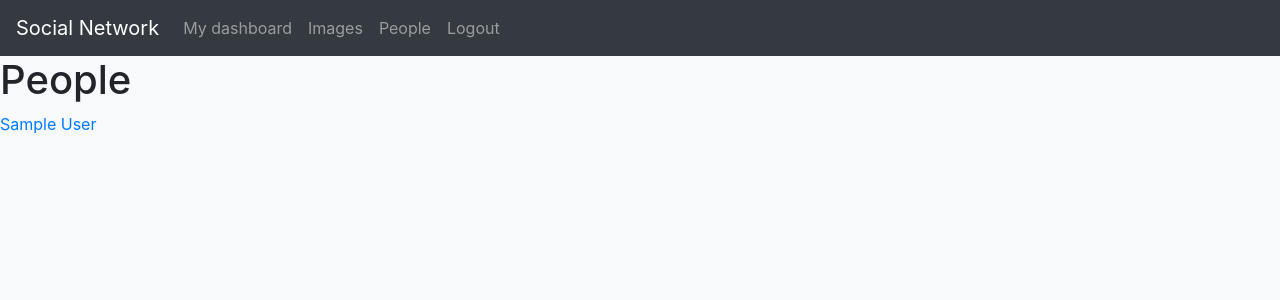
After one commit to ivanovyeight/social-network, a Django app: page /users/ in a window 1280 px wide. The commit adds this page. Shown: the top 300 px of the page. Run offline with Django 3.2, Linux system fonts and the light colour scheme; the visitor is signed in with stand-in values (Sample User, id 1); data comes from the database, SQL or seed files in the repository; some libraries are stand-ins or nearby versions.

Commit message:
Added templates for user list and detail

```diff
--- a/account/urls.py
+++ b/account/urls.py
@@ -4,6 +4,9 @@ from . import views
 
 urlpatterns = [
     path('', views.dashboard, name='dashboard'),
+
+    path('users/', views.user_list, name='user_list'),
+    path('users/<username>/', views.user_detail, name='user_detail'),
 
     # path('login/', views.user_login, name='login'),
     path('login/', auth_views.LoginView.as_view(), name='login'),
--- a/account/views.py
+++ b/account/views.py
@@ -15,13 +15,15 @@ def dashboard(request):
 def user_list(request):
     """ Список всех активных пользователей. """
     users = User.objects.filter(is_active=True)
-    return render(request, '', {'section': 'people', 'users': users})
+    return render(request, 'account/user/list.html',
+                  {'section': 'people', 'users': users})
 
 
 @login_required
 def user_detail(request, username):
     user = get_object_or_404(User, username=username, is_active=True)
-    return render(request, '', {'section': 'people', 'user': user})
+    return render(request, 'account/user/detail.html',
+                  {'section': 'people', 'user': user})
 
 
 def register(request):
--- a/config/settings.py
+++ b/config/settings.py
@@ -16,7 +16,6 @@ import os
 # Build paths inside the project like this: BASE_DIR / 'subdir'.
 BASE_DIR = Path(__file__).resolve().parent.parent
 
-
 # Quick-start development settings - unsuitable for production
 # See https://docs.djangoproject.com/en/3.1/howto/deployment/checklist/
 
@@ -28,19 +27,21 @@ DEBUG = True
 
 ALLOWED_HOSTS = ['*']
 
-
 # Application definition
-
 INSTALLED_APPS = [
-    'account.apps.AccountConfig',
     'django.contrib.admin',
     'django.contrib.auth',
     'django.contrib.contenttypes',
     'django.contrib.sessions',
     'django.contrib.messages',
     'django.contrib.staticfiles',
+]
 
-    'images',
+# Сторонние приложения
+INSTALLED_APPS += [
+    'account.apps.AccountConfig',
+    'images.apps.ImagesConfig',
+    'sorl.thumbnail',
 ]
 
 MIDDLEWARE = [
@@ -73,7 +74,6 @@ TEMPLATES = [
 
 WSGI_APPLICATION = 'config.wsgi.application'
 
-
 # Database
 # https://docs.djangoproject.com/en/3.1/ref/settings/#databases
 
@@ -83,7 +83,6 @@ DATABASES = {
         'NAME': BASE_DIR / 'db.sqlite3',
     }
 }
-
 
 # Password validation
 # https://docs.djangoproject.com/en/3.1/ref/settings/#auth-password-validators
@@ -103,7 +102,6 @@ AUTH_PASSWORD_VALIDATORS = [
     },
 ]
 
-
 # Internationalization
 # https://docs.djangoproject.com/en/3.1/topics/i18n/
 
@@ -117,17 +115,23 @@ USE_L10N = True
 
 USE_TZ = True
 
-
 # Static files (CSS, JavaScript, Images)
 # https://docs.djangoproject.com/en/3.1/howto/static-files/
 STATIC_URL = '/static/'
+
+MEDIA_URL = '/media/'
+MEDIA_ROOT = os.path.join(BASE_DIR, 'media/')
 
 LOGIN_REDIRECT_URL = 'dashboard'
 LOGIN_URL = 'login'
 LOGOUT_URL = 'logout'
 
-MEDIA_URL = '/media/'
-MEDIA_ROOT = os.path.join(BASE_DIR, 'media/')
+from django.urls import reverse_lazy
+ABSOLUTE_URL_OVERRIDES = {
+    'auth.user': lambda u: reverse_lazy('user_detail', args=[u.username])
+}
 
+# Включить, если проблема с отображением превью картинок
+# THUMBNAIL_DEBUG = True
 
 EMAIL_BACKEND = 'django.core.mail.backends.console.EmailBackend'
--- a/requirements.txt
+++ b/requirements.txt
@@ -2,4 +2,5 @@ asgiref==3.3.1
 Django==3.1.7
 Pillow==8.1.0
 pytz==2021.1
+sorl-thumbnail==12.7.0
 sqlparse==0.4.1
--- /dev/null
+++ b/templates/account/user/list.html
@@ -0,0 +1,26 @@
+{% extends 'base.html' %}
+{% load thumbnail %}
+
+{% block title %}
+    People
+{% endblock %}
+
+{% block content %}
+    <h1>People</h1>
+    <div id="people-list">
+        {% for user in users %}
+            <div class="user">
+                <a href="{{ user.get_absolute_url }}">
+                    {% thumbnail user.profile.photo  '180x180' crop='100%' as im %}
+                        <img src="{{ im.url }}">
+                    {% endthumbnail %}
+                </a>
+            </div>
+            <div class="info">
+                <a href="{{ user.get_absolute_url }}" class="title">
+                    {{ user.get_full_name }}
+                </a>
+            </div>
+        {% endfor %}
+    </div>
+{% endblock %}
--- a/templates/base.html
+++ b/templates/base.html
@@ -24,7 +24,7 @@
                         <a href="#" class="nav-link">Images</a>
                     </li>
                     <li {% if section == "people" %}class="nav-item"{% endif %}>
-                        <a href="#" class="nav-link">People</a>
+                        <a href="{% url 'user_list' %}" class="nav-link">People</a>
                     </li>
                 {% endif %}
 
@@ -63,6 +63,7 @@
                 <input class="form-control mr-sm-2" type="search" placeholder="Search" aria-label="Search">
                 <button class="btn btn-outline-success my-2 my-sm-0" type="submit">Search</button>
                 </form> -->
+                </ul>
             </div>
         </nav>
 
```
Also changed, not shown: templates/account/user/detail.html (added, +33 -0 lines).
